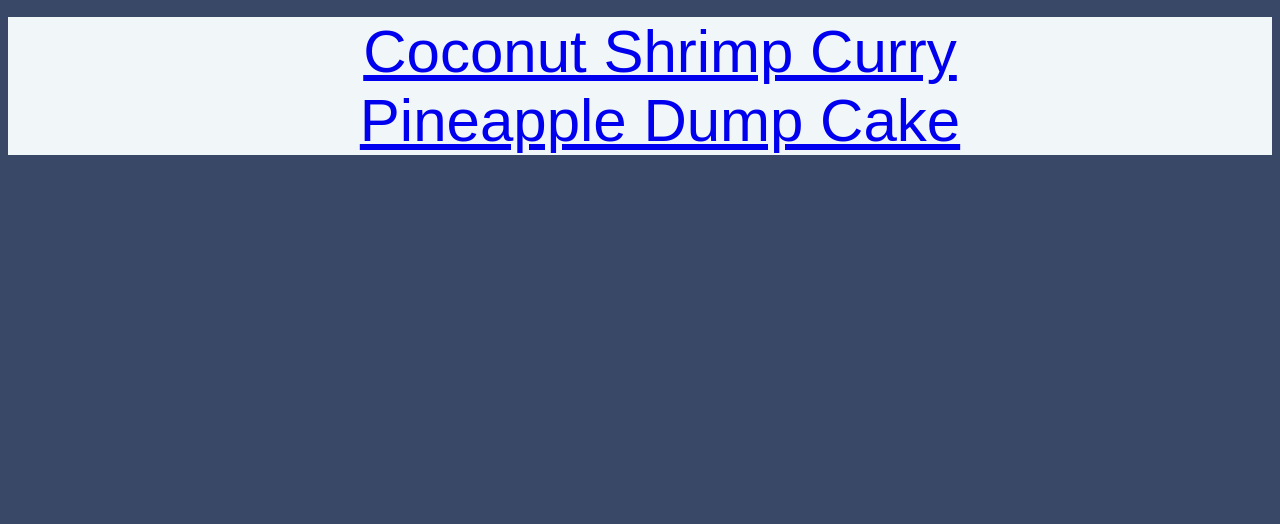
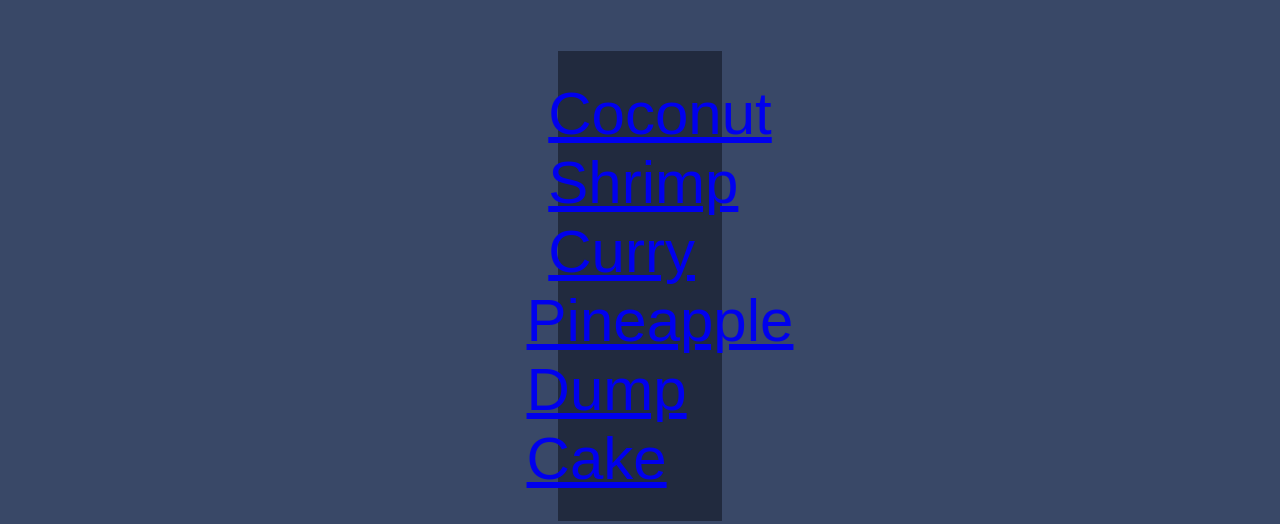
Before and after one commit to JoshuaKeenanDonovan/odin-recipes, a plain HTML site: page index.html in a window 1280 px wide. Shown: the part 433-957 px from the top of the page. Before the commit the page ends 800 px from the top, so only its background shows below. Drawn offline with Linux system fonts and the light colour scheme.

Commit message:
Add placeholder css styles

```diff
--- a/style.css
+++ b/style.css
@@ -1,6 +1,6 @@
 body  {
     background-color: #394867;
-    font-family:Arial, Helvetica, sans-serif;
+    font-family:sans-serif;
     color: #F1F6F9;
 }
 
@@ -9,16 +9,27 @@ h1  {
   justify-content: center;
 }
 
+/* img  {
+    display: flex;
+    justify-content: center;
+}
+ */
+
+
+
 img  {
   margin-left: 500px;
   border: 25px solid;
   border-color: #212A3E;
+  margin-bottom: 30px;
 }
 
 
 div  {
-    background-color: #F1F6F9;
-
+    background-color: #212A3E;
+    margin: 20px 550px 10px 550px;
+    border: 12px solid;
+  border-color: #212A3E;
 }
 
 
@@ -26,7 +37,7 @@ li  {
     font-size: 60px;
     display: flex;
     justify-content: center;
-    color: #9BA4B5;
+    color: #F1F6F9;
 }
 
 
```
